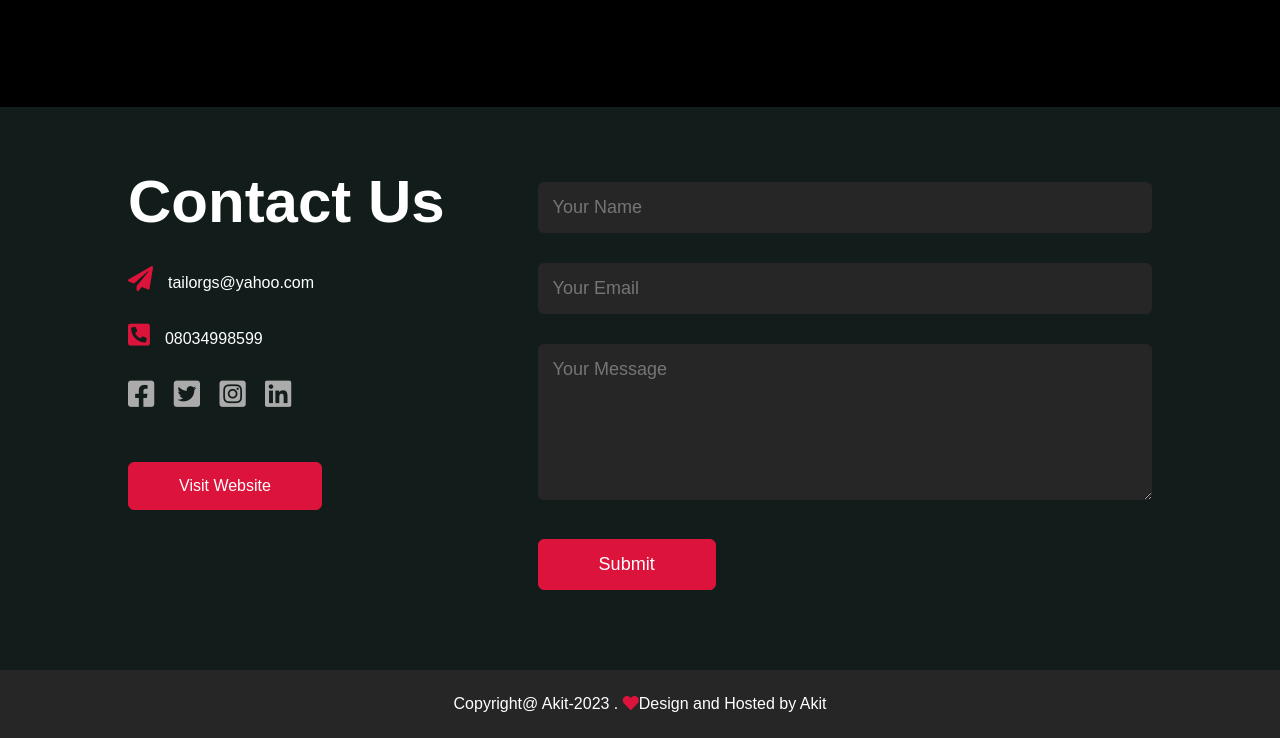
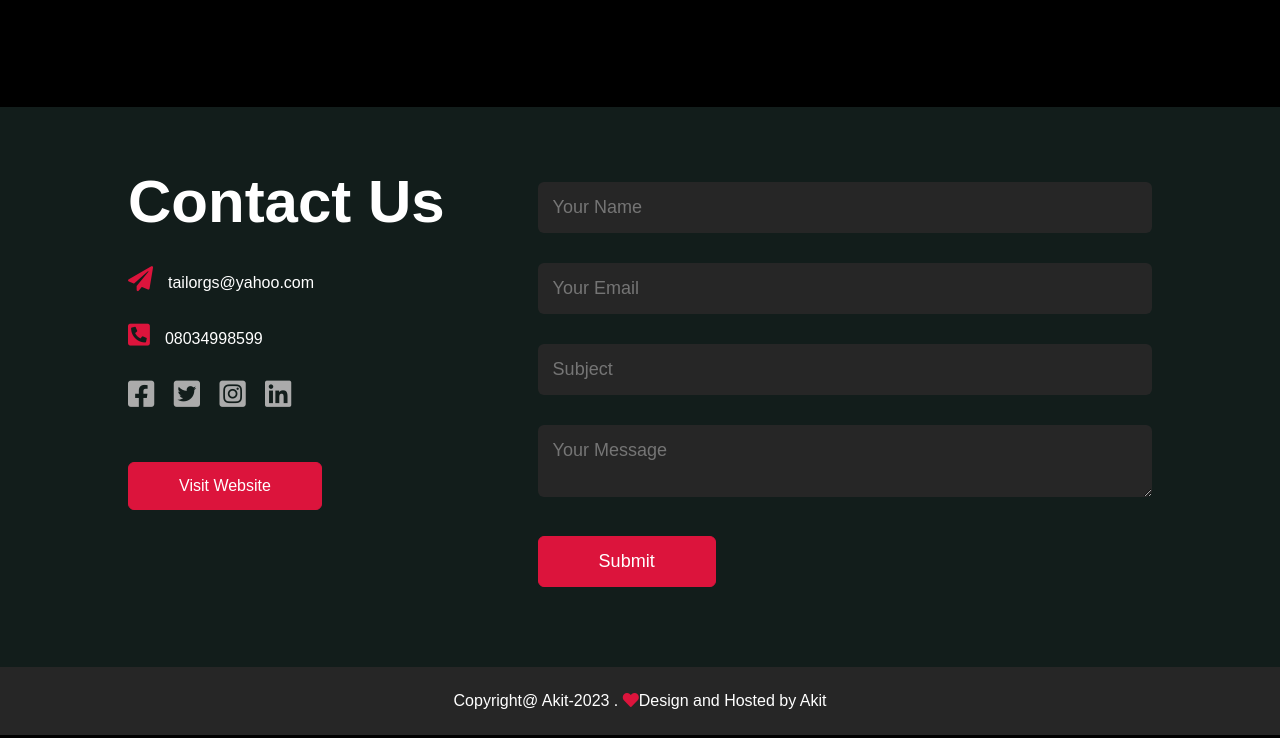
Before and after one commit to akitcomputernigltd/alhajikabiruisah, a plain HTML site: page index.html in a window 1280 px wide. Shown: the part 2572-3310 px from the top of the page. Drawn offline with Linux system fonts and the light colour scheme.

Commit message:
Update index.html

```diff
--- a/index.html
+++ b/index.html
@@ -188,11 +188,12 @@
 
             </div>
             <div class="contact-right">
-                <form>
-                    <input type="text" name="name" placeholder="Your Name" required>
-                    <input type="email" name="Email" placeholder="Your Email" required>
-                    <textarea name="mesaage" rows="6" placeholder="Your Message"></textarea>
-                    <button type="submit" class="btn btn2">Submit</button>
+             <form action="contact.php" method="post">
+                    <input type="text" name="name" placeholder="Your Name">
+                    <input type="text" name="Email" placeholder="Your Email">
+                    <input type="text" name="subject" placeholder="Subject">
+                    <textarea name="mesaage" placeholder="Your Message"></textarea>
+                    <button type="submit" class="btn btn2" name="submit">Submit</button>
                 </form>
             </div>
         </div>
```
